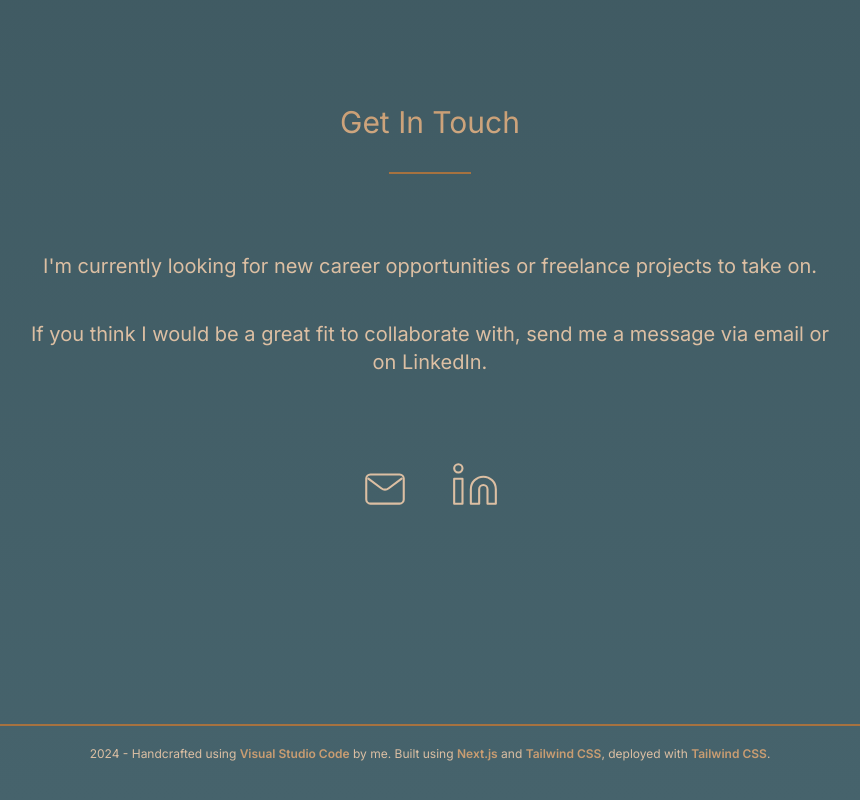
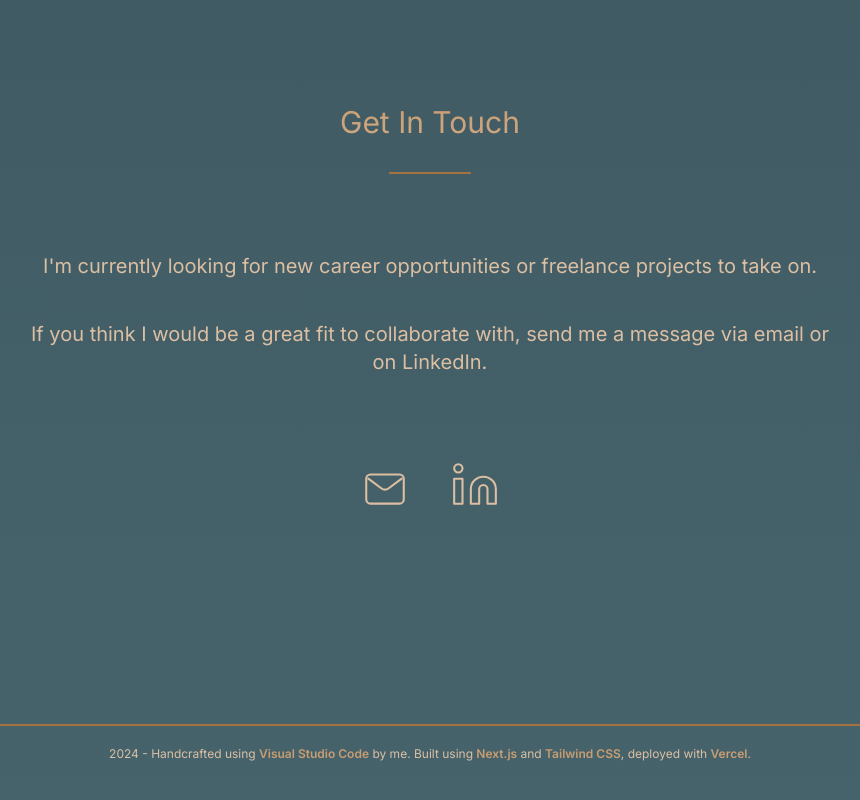
Before and after one commit to imgarcia/portfolio-nextjs, a Next.js app: page / in a window 1280 px wide. Shown: the part 3823-4623 px from the top of the page, without its empty margins (210-1070 px from the left). Built offline with nearby package versions, Linux system fonts and the light colour scheme.

Commit message:
fix typo in footer link

```diff
--- a/app/components/footer.tsx
+++ b/app/components/footer.tsx
@@ -32,7 +32,7 @@ const Footer = () => {
           href="https://vercel.com/"
           className="font-semibold text-brown-1 hover:hover:text-brown-5"
         >
-          Tailwind CSS
+          Vercel
         </Link>
         .
       </p>
```
